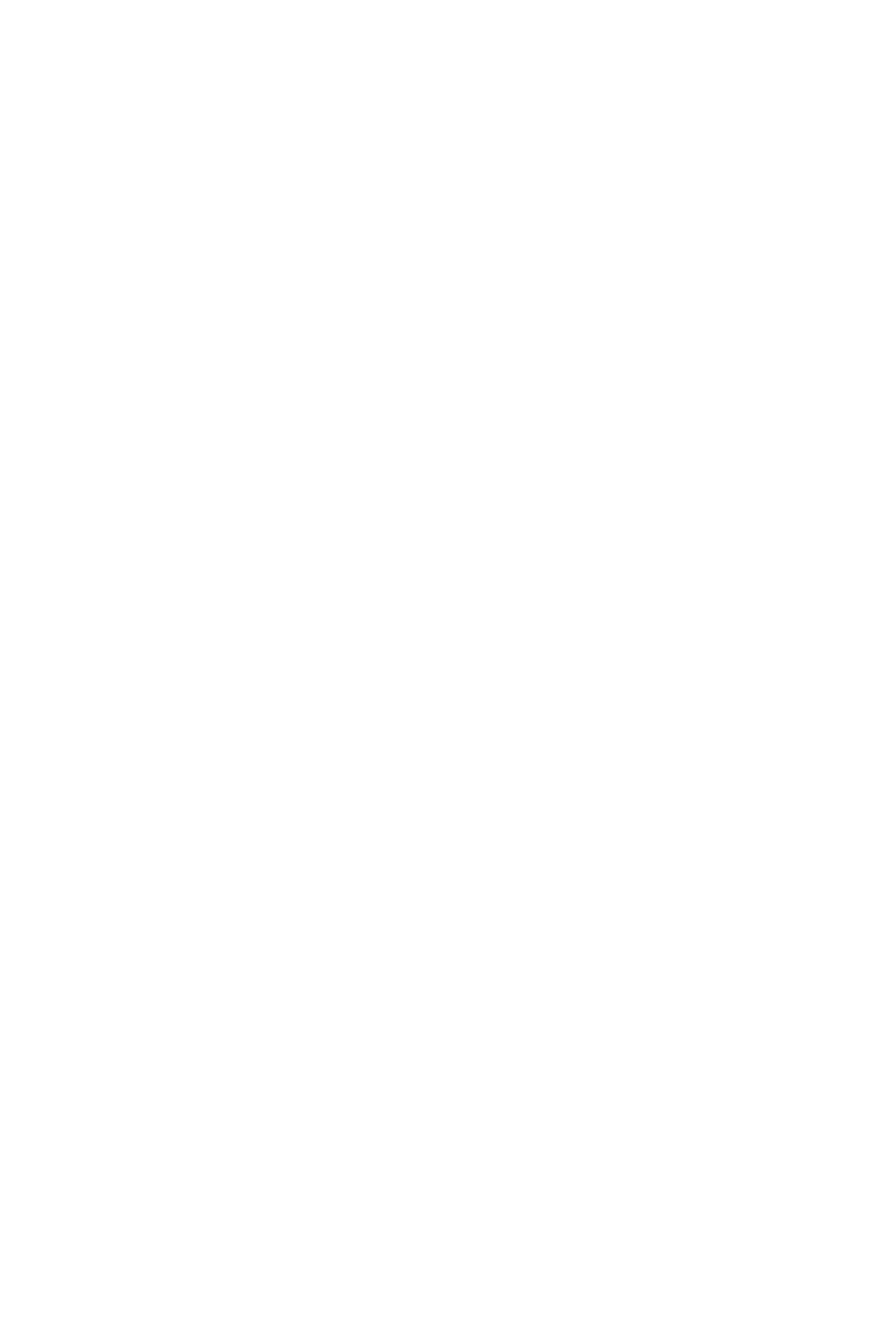
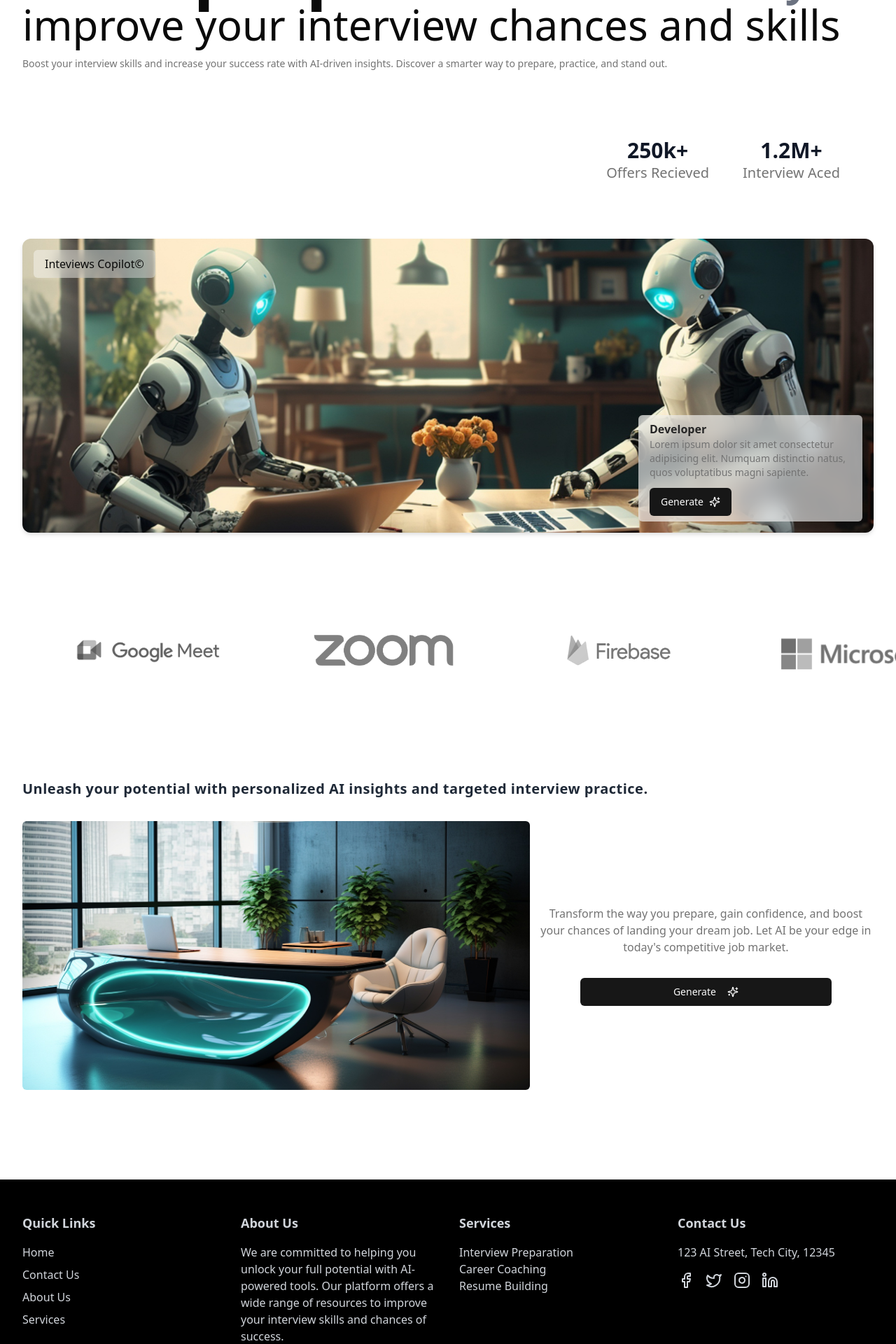
Before and after one commit to Ayushsaxena0227/ai-mock-interview, a React (Vite) app: page / in a window 1280 px wide. Shown: the part 220-2140 px from the top of the page at 70% size. Before the commit the page ends 800 px from the top, so only its background shows below. Built offline with nearby package versions, Linux system fonts and the light colour scheme; no server answers.

Commit message:
changes:Home Screen Completed

```diff
--- a/package.json
+++ b/package.json
@@ -21,6 +21,7 @@
     "lucide-react": "^0.479.0",
     "react": "^18.3.1",
     "react-dom": "^18.3.1",
+    "react-fast-marquee": "^1.6.5",
     "react-router-dom": "^7.3.0",
     "tailwind-merge": "^3.0.2",
     "tailwindcss-animate": "^1.0.7"
--- a/src/components/footer.tsx
+++ b/src/components/footer.tsx
@@ -1,5 +1,119 @@
-const Footer = () => {
-  return <div>footer</div>;
+import React from "react";
+
+import { Facebook, Twitter, Instagram, Linkedin } from "lucide-react"; // Import Lucide icons
+import { Link } from "react-router-dom";
+import { Container } from "@/components/container";
+import { MainRoutes } from "@/lib/helpers";
+
+interface SocialLinkProps {
+  href: string;
+  icon: React.ReactNode;
+  hoverColor: string;
+}
+
+const SocialLink: React.FC<SocialLinkProps> = ({ href, icon, hoverColor }) => {
+  return (
+    <a
+      href={href}
+      target="_blank"
+      rel="noopener noreferrer"
+      className={`hover:${hoverColor}`}
+    >
+      {icon}
+    </a>
+  );
 };
 
-export default Footer;
+interface FooterLinkProps {
+  to: string;
+  children: React.ReactNode;
+}
+
+const FooterLink: React.FC<FooterLinkProps> = ({ to, children }) => {
+  return (
+    <li>
+      <Link
+        to={to}
+        className="hover:underline text-gray-300 hover:text-gray-100"
+      >
+        {children}
+      </Link>
+    </li>
+  );
+};
+
+export const Footer = () => {
+  return (
+    <div className="w-full bg-black text-gray-300 hover:text-gray-100 py-8">
+      <Container>
+        <div className="grid grid-cols-1 md:grid-cols-4 gap-8">
+          {/* First Column: Links */}
+          <div>
+            <h3 className="font-bold text-lg mb-4">Quick Links</h3>
+            <ul className="space-y-2">
+              {MainRoutes.map((route) => (
+                <FooterLink key={route.href} to={route.href}>
+                  {route.label}
+                </FooterLink>
+              ))}
+            </ul>
+          </div>
+
+          {/* Second Column: About Us */}
+          <div>
+            <h3 className="font-bold text-lg mb-4">About Us</h3>
+            <p>
+              We are committed to helping you unlock your full potential with
+              AI-powered tools. Our platform offers a wide range of resources to
+              improve your interview skills and chances of success.
+            </p>
+          </div>
+
+          {/* Third Column: Services */}
+          <div>
+            <h3 className="font-bold text-lg mb-4">Services</h3>
+            <ul>
+              <FooterLink to="/services/interview-prep">
+                Interview Preparation
+              </FooterLink>
+              <FooterLink to="/services/career-coaching">
+                Career Coaching
+              </FooterLink>
+              <FooterLink to="/services/resume-building">
+                Resume Building
+              </FooterLink>
+            </ul>
+          </div>
+
+          {/* Fourth Column: Address and Social Media */}
+          <div>
+            <h3 className="font-bold text-lg mb-4">Contact Us</h3>
+            <p className="mb-4">123 AI Street, Tech City, 12345</p>
+            <div className="flex gap-4">
+              <SocialLink
+                href="https://facebook.com"
+                icon={<Facebook size={24} />}
+                hoverColor="text-blue-500"
+              />
+              <SocialLink
+                href="https://twitter.com"
+                icon={<Twitter size={24} />}
+                hoverColor="text-blue-400"
+              />
+              <SocialLink
+                href="https://instagram.com"
+                icon={<Instagram size={24} />}
+                hoverColor="text-pink-500"
+              />
+              <SocialLink
+                href="https://linkedin.com"
+                icon={<Linkedin size={24} />}
+                hoverColor="text-blue-700"
+              />
+            </div>
+          </div>
+        </div>
+      </Container>
+    </div>
+  );
+};
--- /dev/null
+++ b/src/components/marquee-image.tsx
@@ -0,0 +1,9 @@
+export const MarqueImg = ({ img }: { img: string }) => {
+  return (
+    <img
+      src={img}
+      className="w-44 h-44 xl:w-52 xl:h-52 object-contain grayscale mx-12 xl:mx-16"
+      alt=""
+    />
+  );
+};
--- a/src/layouts/main-layout.tsx
+++ b/src/layouts/main-layout.tsx
@@ -1,4 +1,4 @@
-import Footer from "@/components/footer";
+import { Footer } from "@/components/footer";
 import Header from "@/components/header";
 import { Container } from "lucide-react";
 import { Outlet } from "react-router-dom";
--- a/src/layouts/public-layout.tsx
+++ b/src/layouts/public-layout.tsx
@@ -1,4 +1,4 @@
-import Footer from "@/components/footer";
+import { Footer } from "@/components/footer";
 import Header from "@/components/header";
 import AuthHandler from "@/handlers/auth-handler";
 import { Outlet } from "react-router-dom";
--- a/src/routes/home.tsx
+++ b/src/routes/home.tsx
@@ -1,5 +1,121 @@
+import { Sparkles } from "lucide-react";
+import Marquee from "react-fast-marquee";
+
+import { Container } from "@/components/container";
+import { Button } from "@/components/ui/button";
+import { MarqueImg } from "@/components/marquee-image";
+import { Link } from "react-router-dom";
+
 const HomePage = () => {
-  return <div></div>;
+  return (
+    <div className="flex-col w-full pb-24">
+      <Container>
+        <div className="my-8">
+          <h2 className="text-3xl text-center md:text-left md:text-6xl">
+            <span className=" text-outline font-extrabold md:text-8xl">
+              AI Superpower
+            </span>
+            <span className="text-gray-500 font-extrabold">
+              - A better way to
+            </span>
+            <br />
+            improve your interview chances and skills
+          </h2>
+
+          <p className="mt-4 text-muted-foreground text-sm">
+            Boost your interview skills and increase your success rate with
+            AI-driven insights. Discover a smarter way to prepare, practice, and
+            stand out.
+          </p>
+        </div>
+
+        <div className="flex w-full items-center justify-evenly md:px-12 md:py-16 md:items-center md:justify-end gap-12">
+          <p className="text-3xl font-semibold text-gray-900 text-center">
+            250k+
+            <span className="block text-xl text-muted-foreground font-normal">
+              Offers Recieved
+            </span>
+          </p>
+          <p className="text-3xl font-semibold text-gray-900 text-center">
+            1.2M+
+            <span className="block text-xl text-muted-foreground font-normal">
+              Interview Aced
+            </span>
+          </p>
+        </div>
+
+        {/* image section */}
+        <div className="w-full mt-4 rounded-xl bg-gray-100 h-[420px] drop-shadow-md overflow-hidden relative">
+          <img
+            src="/assets/img/hero.jpg"
+            alt=""
+            className="w-full h-full object-cover"
+          />
+
+          <div className="absolute top-4 left-4 px-4 py-2 rounded-md bg-white/40 backdrop-blur-md">
+            Inteviews Copilot&copy;
+          </div>
+
+          <div className="hidden md:block absolute w-80 bottom-4 right-4 px-4 py-2 rounded-md bg-white/60 backdrop-blur-md">
+            <h2 className="text-neutral-800 font-semibold">Developer</h2>
+            <p className="text-sm text-neutral-500">
+              Lorem ipsum dolor sit amet consectetur adipisicing elit. Numquam
+              distinctio natus, quos voluptatibus magni sapiente.
+            </p>
+
+            <Button className="mt-3">
+              Generate <Sparkles />
+            </Button>
+          </div>
+        </div>
+      </Container>
+
+      {/* marquee section */}
+      <div className=" w-full my-12">
+        <Marquee pauseOnHover>
+          <MarqueImg img="/assets/img/logo/firebase.png" />
+          <MarqueImg img="/assets/img/logo/meet.png" />
+          <MarqueImg img="/assets/img/logo/zoom.png" />
+          <MarqueImg img="/assets/img/logo/firebase.png" />
+          <MarqueImg img="/assets/img/logo/microsoft.png" />
+          <MarqueImg img="/assets/img/logo/meet.png" />
+          <MarqueImg img="/assets/img/logo/tailwindcss.png" />
+          <MarqueImg img="/assets/img/logo/microsoft.png" />
+        </Marquee>
+      </div>
+
+      <Container className="py-8 space-y-8">
+        <h2 className="tracking-wide text-xl text-gray-800 font-semibold">
+          Unleash your potential with personalized AI insights and targeted
+          interview practice.
+        </h2>
+
+        <div className="grid grid-cols-1 md:grid-cols-5 gap-3">
+          <div className="col-span-1 md:col-span-3">
+            <img
+              src="/assets/img/office.jpg"
+              alt=""
+              className="w-full max-h-96 rounded-md object-cover"
+            />
+          </div>
+
+          <div className="col-span-1 md:col-span-2 gap-8 max-h-96 min-h-96 w-full flex flex-col items-center justify-center text-center">
+            <p className="text-center text-muted-foreground">
+              Transform the way you prepare, gain confidence, and boost your
+              chances of landing your dream job. Let AI be your edge in
+              today&apos;s competitive job market.
+            </p>
+
+            <Link to={"/generate"} className="w-full">
+              <Button className="w-3/4">
+                Generate <Sparkles className="ml-2" />
+              </Button>
+            </Link>
+          </div>
+        </div>
+      </Container>
+    </div>
+  );
 };
 
 export default HomePage;
```
Also changed, not shown: 1 other file (tests, documents, lock files or other folders).
